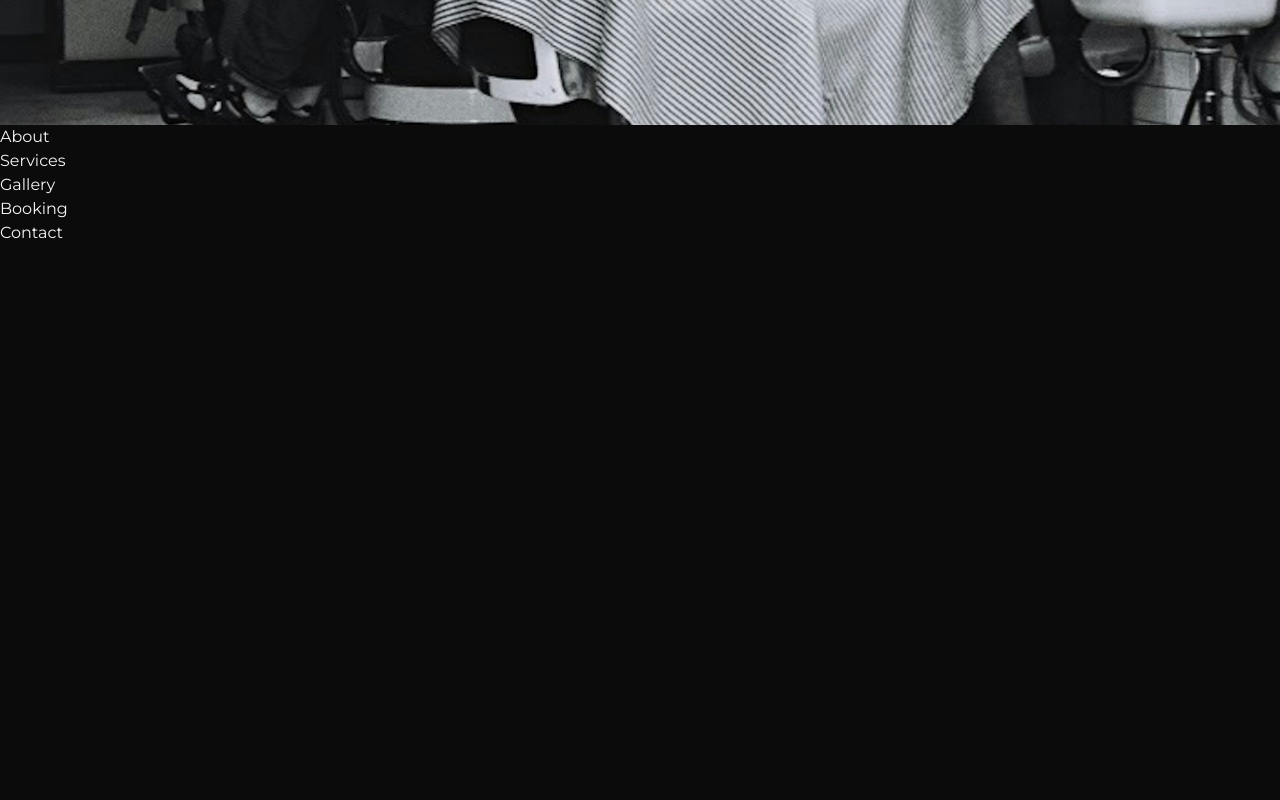
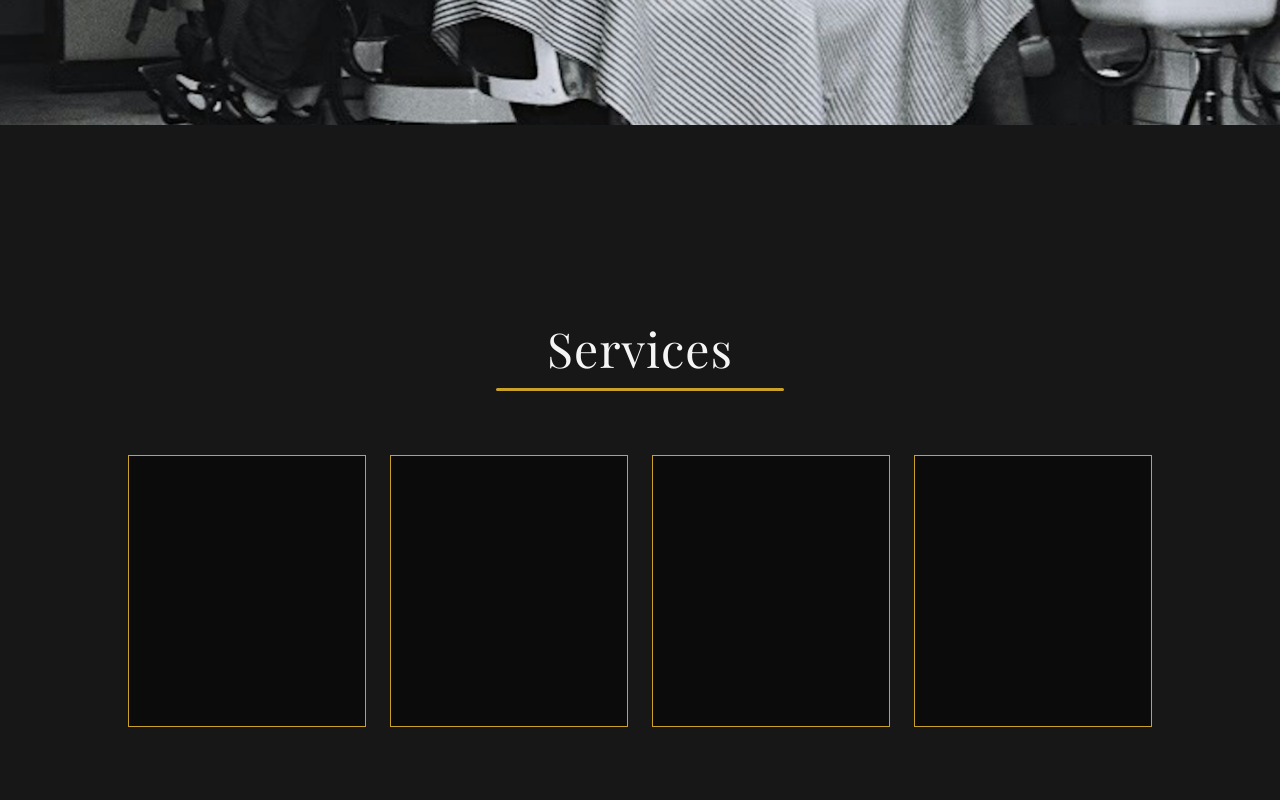
Before and after one commit to eujoao-maciel/barbershop-page, a React (Vite) app in the folder client/: page / in a window 1280 px wide. Shown: the part 760-1560 px from the top of the page. Before the commit the page ends 1005 px from the top, so only its background shows below. Built offline with nearby package versions, Linux system fonts and the light colour scheme.

Commit message:
feat: add initial services section

```diff
--- /dev/null
+++ b/client/src/components/ui/Title.tsx
@@ -0,0 +1,18 @@
+type TitleProps = {
+  title: string;
+};
+
+export const Title = ({ title }: TitleProps) => {
+  return (
+    <div className="mx-auto flex w-full max-w-[20rem] flex-col items-center gap-4 text-center sm:max-w-[26rem] md:max-w-[32rem]">
+      <h2 className="font-serif text-4xl font-normal tracking-[0.02em] text-white-primary md:text-5xl">
+        {title}
+      </h2>
+
+      <span
+        aria-hidden="true"
+        className="block h-[3px] w-28 rounded-full bg-gold-primary sm:w-36 md:w-72"
+      />
+    </div>
+  );
+};
--- a/client/src/pages/Home.tsx
+++ b/client/src/pages/Home.tsx
@@ -1,16 +1,16 @@
-import { Navbar } from "../components/layout/Navbar"
-import { About, Booking, Contact, Gallery, Hero, Services } from "../sections"
+import { Navbar } from "../components/layout/Navbar";
+import { About, Booking, Contact, Gallery, Hero, Services } from "../sections";
 
 export const Home = () => {
   return (
     <>
       <Navbar />
       <Hero />
+      <Services />
       <About />
-            <Services />
       <Gallery />
       <Booking />
       <Contact />
     </>
-    )
-}
+  );
+};
--- a/client/src/sections/Services.tsx
+++ b/client/src/sections/Services.tsx
@@ -1,7 +1,26 @@
+import { Title } from "../components/ui/Title.tsx";
+
 export const Services = () => {
+  const serviceCards = Array.from({ length: 4 });
+
   return (
-    <section>
-      <h1>Services</h1>
+    <section
+      id="services"
+      className="bg-black-secondary px-7 py-20 min-h-screen flex items-center"
+    >
+      <div className="mx-auto flex w-full max-w-7xl flex-col items-center gap-14 md:gap-16">
+        <Title title="Services" />
+
+        <div className="grid w-full max-w-5xl grid-cols-2 gap-4 sm:gap-6 md:grid-cols-4">
+          {serviceCards.map((_, index) => (
+            <div
+              key={index}
+              aria-hidden="true"
+              className="min-h-[12rem] border border-gold-primary bg-black-primary sm:min-h-[15rem] lg:min-h-[17rem]"
+            />
+          ))}
+        </div>
+      </div>
     </section>
   );
 };
```
Lines whose indentation alone changed are shown as unchanged.
